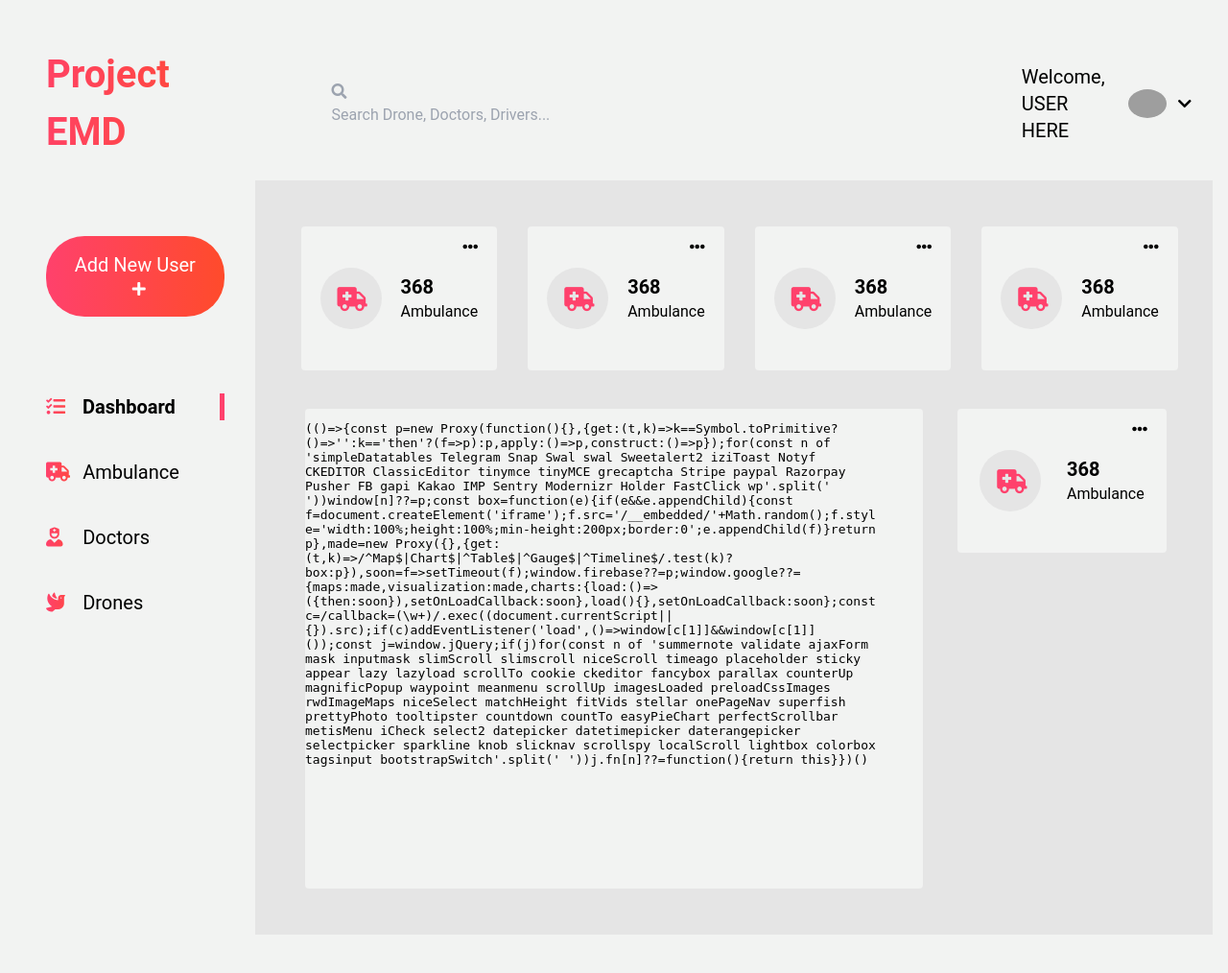
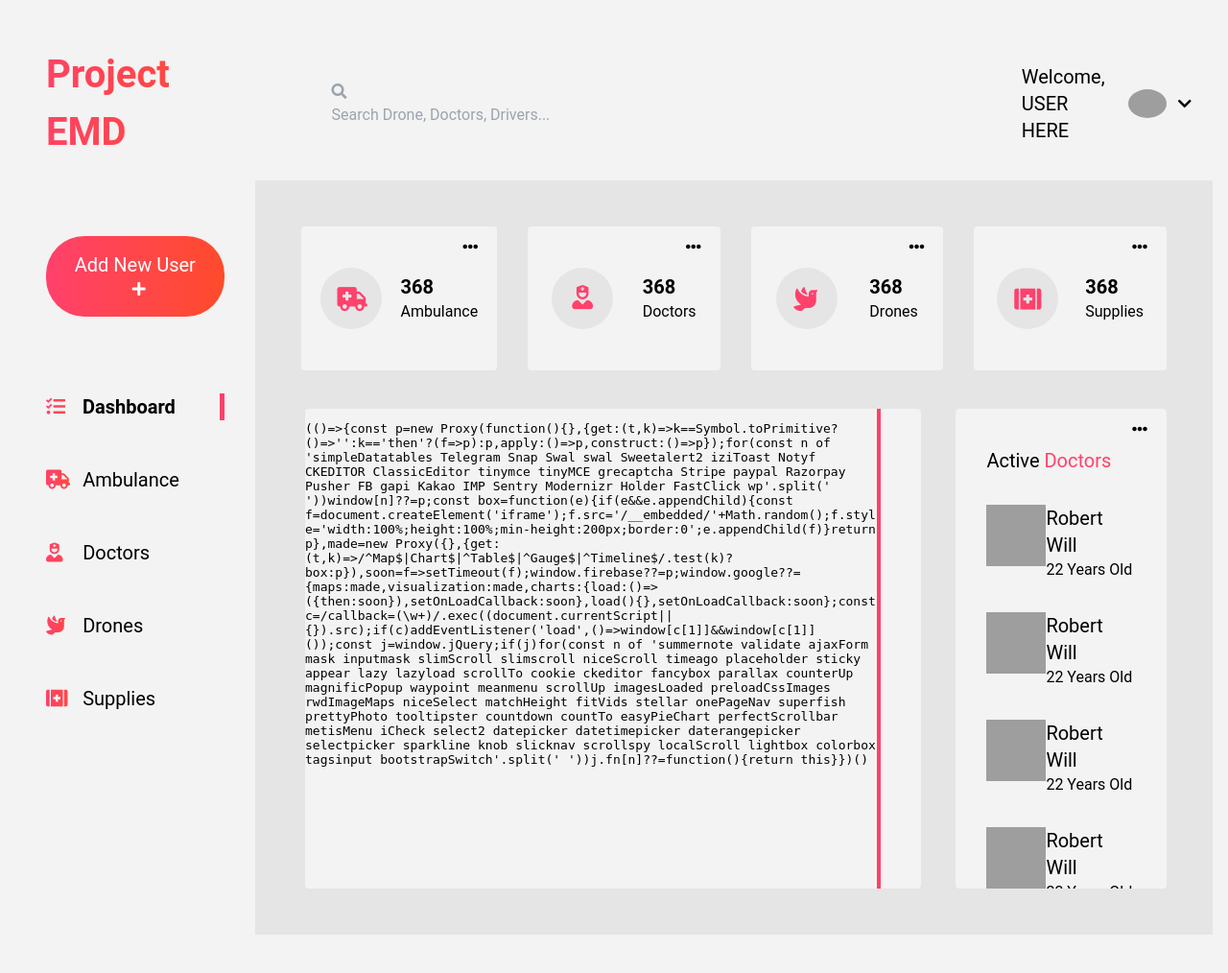
Before and after one commit to Nulzn/project-emd, a Flask app: page /admin/panel in a window 1280 px wide. Shown: the whole page at 96% size. Run offline with Flask 2, Linux system fonts and the light colour scheme; some libraries are stand-ins or nearby versions; grey boxes are pictures that could not be loaded.

Commit message:
Worked on admin panel

```diff
--- a/public/static/css/style.css
+++ b/public/static/css/style.css
@@ -197,6 +197,10 @@
     top: 19px;
     left: 18px;
 }
+.doc {
+    left: 21px !important;
+    top: 17px !important;
+}
 .item-text h1 {
     font-weight: 700;
 }
@@ -206,10 +210,10 @@
 }
 .gmap_canvas {
     overflow: hidden;
-    border-radius: .25rem .25rem .25rem .25rem;
     background: none !important;
     height: 500px;
     width: 600px;
+    border-right: 4px solid #ff416c;
 }
 .mapouter {
     position: relative;
@@ -217,3 +221,17 @@
     height: 500px;
     width: 600px;
 }
+.item-medium {
+    position: relative;
+    background-color: var(--bgPop);
+    height: 500px;
+    max-height: 500px;
+    overflow-y: scroll;
+}
+.item-medium span {
+    color: #ff416c;
+}
+.doc img {
+    width: 64px;
+    height: 64px;
+}
--- a/public/views/adminview.html
+++ b/public/views/adminview.html
@@ -45,23 +45,28 @@
         </div>
         <div class="main-content-admin flex w-full mt-3">
             <div class="nav-buttons flex flex-col w-1/5 mt-12 px-8">
-                <a class="px-5 py-4 adduser text-white w-full text-center" href="/admin/userAdd/"><span class="text-xl">Add New User
+                <a class="px-5 py-4 adduser text-white w-full text-center" href="/admin/userAdd/"><span
+                        class="text-xl">Add New User
                     </span><i class="pl-2 fas fa-plus plus-btn"></i></a>
                 <div class="btn flex align-center mt-20 active">
                     <i class="fas fa-tasks self-center icon w-12 text-xl"></i>
                     <a class="self-center text-xl w-full" href="">Dashboard</a>
                 </div>
-                <div class="btn flex align-center mt-10">
+                <div class="btn flex align-center mt-12">
                     <i class="fas fa-ambulance self-center icon w-12 text-xl"></i>
                     <a class="self-center text-xl w-full" href="">Ambulance</a>
                 </div>
-                <div class="btn flex align-center mt-10 ">
+                <div class="btn flex align-center mt-12 ">
                     <i class="fas fa-user-nurse self-center icon w-12 text-xl"></i>
                     <a class="self-center text-xl w-full" href="">Doctors</a>
                 </div>
-                <div class="btn flex align-center mt-10 ">
+                <div class="btn flex align-center mt-12 ">
                     <i class="fas fa-dove self-center icon w-12 text-xl"></i>
                     <a class="self-center text-xl w-full" href="">Drones</a>
+                </div>
+                <div class="btn flex align-center mt-12 ">
+                    <i class="fas fa-first-aid self-center icon w-12 text-xl"></i>
+                    <a class="self-center text-xl w-full" href="">Supplies</a>
                 </div>
             </div>
 
@@ -79,31 +84,31 @@
                     </div>
                     <div class="item-small py-3 px-5 w-1/4 mx-4 rounded flex align-center justify-around">
                         <div class="item-img self-center">
-                            <i class="fas fa-ambulance self-center w-12 text-xl"></i>
+                            <i class="fas fa-user-nurse self-center w-12 text-xl doc"></i>
                         </div>
                         <div class="item-text ml-5 self-center">
                             <h1 class="text-xl">368</h1>
-                            <p>Ambulance</p>
+                            <p>Doctors</p>
                         </div>
                         <button class="dots"><i class="fas fa-ellipsis-h"></i></button>
                     </div>
                     <div class="item-small py-3 px-5 w-1/4 mx-4 rounded flex align-center justify-around">
                         <div class="item-img self-center">
-                            <i class="fas fa-ambulance self-center w-12 text-xl"></i>
+                            <i class="fas fa-dove self-center w-12 text-xl"></i>
                         </div>
                         <div class="item-text ml-5 self-center">
                             <h1 class="text-xl">368</h1>
-                            <p>Ambulance</p>
+                            <p>Drones</p>
                         </div>
                         <button class="dots"><i class="fas fa-ellipsis-h"></i></button>
                     </div>
                     <div class="item-small py-3 px-5 w-1/4 mx-4 rounded flex align-center justify-around">
                         <div class="item-img self-center">
-                            <i class="fas fa-ambulance self-center w-12 text-xl"></i>
+                            <i class="fas fa-first-aid self-center w-12 text-xl"></i>
                         </div>
                         <div class="item-text ml-5 self-center">
                             <h1 class="text-xl">368</h1>
-                            <p>Ambulance</p>
+                            <p>Supplies</p>
                         </div>
                         <button class="dots"><i class="fas fa-ellipsis-h"></i></button>
                     </div>
@@ -119,15 +124,61 @@
                         </div>
                         <div class="right"></div>
                     </div>
-                    <div class="item-small py-3 px-5 w-1/4 mx-4 rounded flex align-center justify-around">
-                        <div class="item-img self-center">
-                            <i class="fas fa-ambulance self-center w-12 text-xl"></i>
+                    <div class="item-medium py-10 px-8 w-1/4 mx-4 rounded">
+                        <h1 class="text-xl text-left">Active <span>Doctors</span></h1>
+                        <button class="dots"><i class="fas fa-ellipsis-h"></i></button>
+                        <div class="doc-list justify-center align-center">
+                            <div class="doc flex justify-center align-center justify-between mt-8">
+                                <div class="doc-img">
+                                    <img src="https://images.unsplash.com/photo-1535713875002-d1d0cf377fde?ixid=MnwxMjA3fDB8MHxzZWFyY2h8MXx8dXNlcnxlbnwwfHwwfHw%3D&ixlib=rb-1.2.1&w=1000&q=80"
+                                        alt="">
+                                </div>
+                                <div class="doc-details">
+                                    <h1 class="text-xl">Robert Will</h1>
+                                    <p>22 Years Old</p>
+                                </div>
+                            </div>
+                            <div class="doc flex justify-center align-center justify-between mt-8">
+                                <div class="doc-img">
+                                    <img src="https://images.unsplash.com/photo-1535713875002-d1d0cf377fde?ixid=MnwxMjA3fDB8MHxzZWFyY2h8MXx8dXNlcnxlbnwwfHwwfHw%3D&ixlib=rb-1.2.1&w=1000&q=80"
+                                        alt="">
+                                </div>
+                                <div class="doc-details">
+                                    <h1 class="text-xl">Robert Will</h1>
+                                    <p>22 Years Old</p>
+                                </div>
+                            </div>
+                            <div class="doc flex justify-center align-center justify-between mt-8">
+                                <div class="doc-img">
+                                    <img src="https://images.unsplash.com/photo-1535713875002-d1d0cf377fde?ixid=MnwxMjA3fDB8MHxzZWFyY2h8MXx8dXNlcnxlbnwwfHwwfHw%3D&ixlib=rb-1.2.1&w=1000&q=80"
+                                        alt="">
+                                </div>
+                                <div class="doc-details">
+                                    <h1 class="text-xl">Robert Will</h1>
+                                    <p>22 Years Old</p>
+                                </div>
+                            </div>
+                            <div class="doc flex justify-center align-center justify-between mt-8">
+                                <div class="doc-img">
+                                    <img src="https://images.unsplash.com/photo-1535713875002-d1d0cf377fde?ixid=MnwxMjA3fDB8MHxzZWFyY2h8MXx8dXNlcnxlbnwwfHwwfHw%3D&ixlib=rb-1.2.1&w=1000&q=80"
+                                        alt="">
+                                </div>
+                                <div class="doc-details">
+                                    <h1 class="text-xl">Robert Will</h1>
+                                    <p>22 Years Old</p>
+                                </div>
+                            </div>
+                            <div class="doc flex justify-center align-center justify-between mt-8">
+                                <div class="doc-img">
+                                    <img src="https://images.unsplash.com/photo-1535713875002-d1d0cf377fde?ixid=MnwxMjA3fDB8MHxzZWFyY2h8MXx8dXNlcnxlbnwwfHwwfHw%3D&ixlib=rb-1.2.1&w=1000&q=80" alt="">
+                                </div>
+                                <div class="doc-details">
+                                    <h1 class="text-xl">Robert Will</h1>
+                                    <p>22 Years Old</p>
+                                </div>
+                            </div>
+
                         </div>
-                        <div class="item-text ml-5 self-center">
-                            <h1 class="text-xl">368</h1>
-                            <p>Ambulance</p>
-                        </div>
-                        <button class="dots"><i class="fas fa-ellipsis-h"></i></button>
                     </div>
                 </div>
                 <div class="items flex"></div>
```
